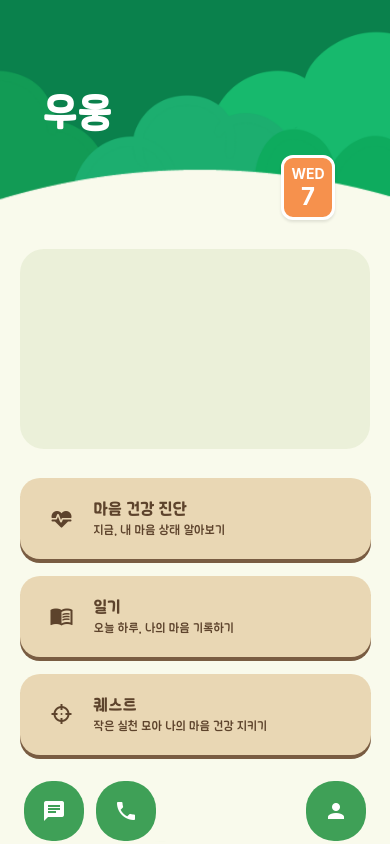
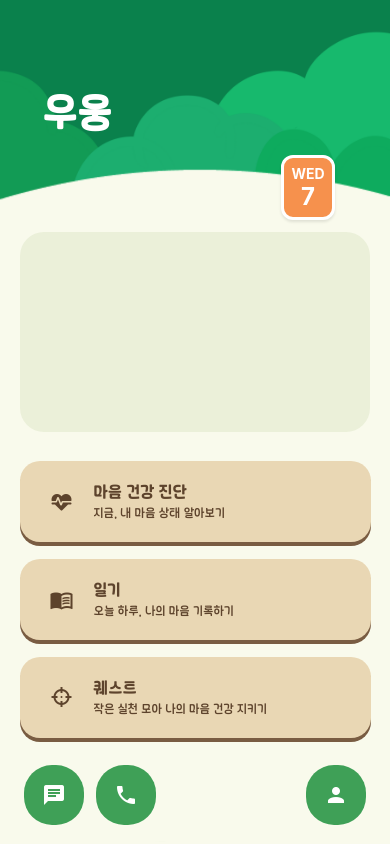
Before and after one commit to kookmin-sw/capstone-2025-13, a React Native app in the folder Frontend/src/: screen /Home in a window 390 px wide. Built offline with nearby package versions, Linux system fonts and the light colour scheme; a web font is replaced by a local one.

Commit message:
[Design] Status box 위치 값 미세 조정

```diff
--- a/Frontend/src/styles/homeStyles.ts
+++ b/Frontend/src/styles/homeStyles.ts
@@ -13,7 +13,7 @@ const styles = StyleSheet.create({
         backgroundColor: "#0A814C",
     },
     scroll: {
-        paddingTop: hp(8),
+        paddingTop: hp(6),
     },
     headerWrapper: {
         position: "relative",
```
